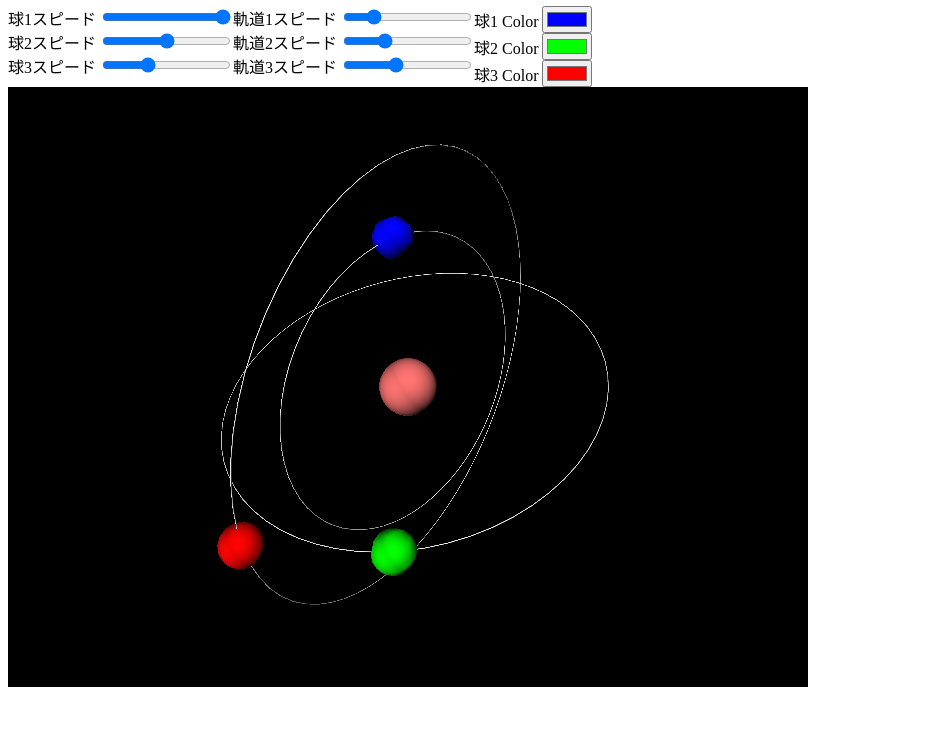
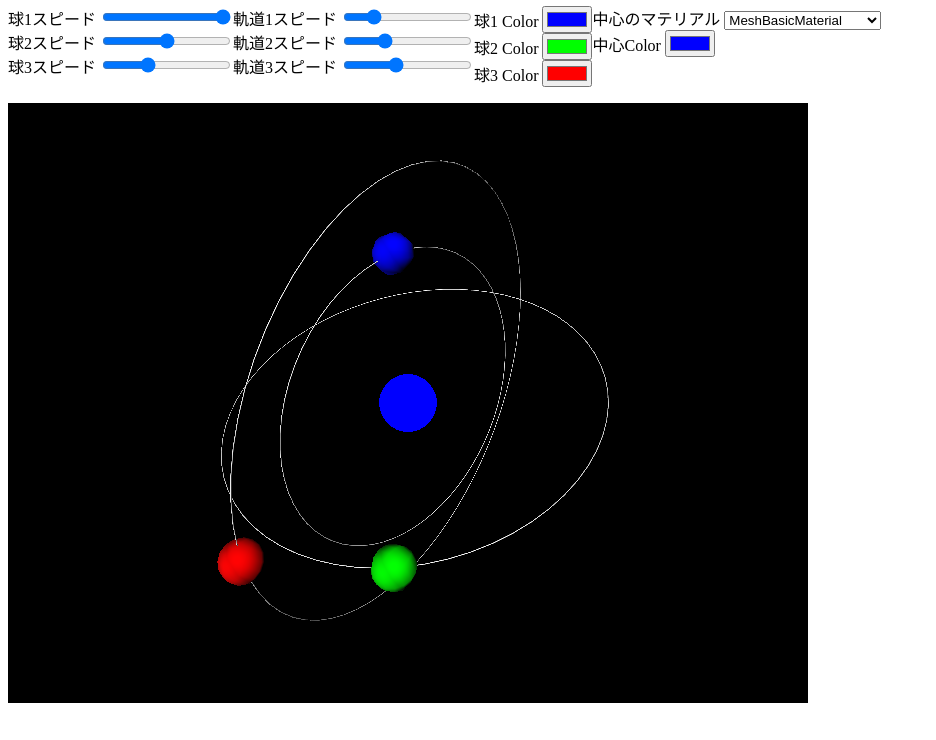
Before and after one commit to pantyetta/webgl, a plain HTML site: page WebGL(1)/report1.html in a window 1280 px wide. Shown: the part 60-800 px from the top of the page, without its empty margins (0-936 px from the left). Drawn offline with nearby package versions, Linux system fonts and the light colour scheme; animation ran at ten frames a second.

Commit message:
center color picker & sume material suport

```diff
--- a/WebGL(1)/report1.html
+++ b/WebGL(1)/report1.html
@@ -69,6 +69,26 @@
         <input type="color" id="rand3color" onchange="rand3Color = document.getElementById('rand3color').value;" value="#ff0000"/>
       </div>
     </div>
+    <div>
+      <div>
+        <label for="center">中心のマテリアル</label>
+        <select id="center" onchange="centerMaterial = document.getElementById('center').value">
+          <option value="0">MeshBasicMaterial</option>
+          <option value="1">MeshNormalMaterial</option>
+          <option value="2">MeshLambertMaterial</option>
+          <option value="3">MeshPhongMaterial</option>
+          <option value="4">MeshToonMaterial</option>
+          <option value="5">MeshStandardMaterial</option>
+        </select>
+      </div>
+      <div>
+        <label for="centerColor">中心Color</label>
+        <input type="color" id="centerColor" onchange="centerColor = document.getElementById('centerColor').value;" value="#0000ff"/>
+      </div>
+    </div>
+  </div>
+  <div>
+    <p></p>
   </div>
   <div id="camera_control"></div>
   <script>
@@ -86,6 +106,9 @@
     let rand1Color = document.getElementById("rand1color").value;
     let rand2Color = document.getElementById("rand2color").value;
     let rand3Color = document.getElementById("rand3color").value;
+
+    let centerMaterial = 0
+    let centerColor = document.getElementById('centerColor').value;
 
     function init() {
       // サイズを指定
@@ -126,8 +149,8 @@
 
       // 球
       let sphereGeometry = new THREE.SphereGeometry(0.3, 16, 16);
-      let material = new THREE.MeshStandardMaterial({ color: 0xff7370 });
-      let sphere = new THREE.Mesh(sphereGeometry, material);
+      let materialCenter = new THREE.MeshStandardMaterial({ color: centerColor });
+      let sphere = new THREE.Mesh(sphereGeometry, materialCenter);
       sphere.position.set(0, 0, 0);
       scene.add(sphere);
 
@@ -201,6 +224,28 @@
         renderer.render(scene, camera);
         requestAnimationFrame(update);
 
+        switch(Number(centerMaterial)){
+          case 0:
+            sphere.material = new THREE.MeshBasicMaterial({ color: centerColor });
+            break;
+          case 1:
+            sphere.material = new THREE.MeshNormalMaterial();
+            break;
+          case 2:
+            sphere.material = new THREE.MeshLambertMaterial({ color: centerColor });
+            break;
+          case 3:
+            sphere.material = new THREE.MeshPhongMaterial({ color: centerColor });
+            break;
+          case 4:
+            sphere.material = new THREE.MeshToonMaterial({ color: centerColor });
+            break;
+          case 5:
+            sphere.material = new THREE.MeshStandardMaterial({ color: centerColor });
+            break;
+          default:
+        }
+
         torusSphere.material.color.set(rand1Color)
         torusSphere2.material.color.set(rand2Color)
         torusSphere3.material.color.set(rand3Color)
```
